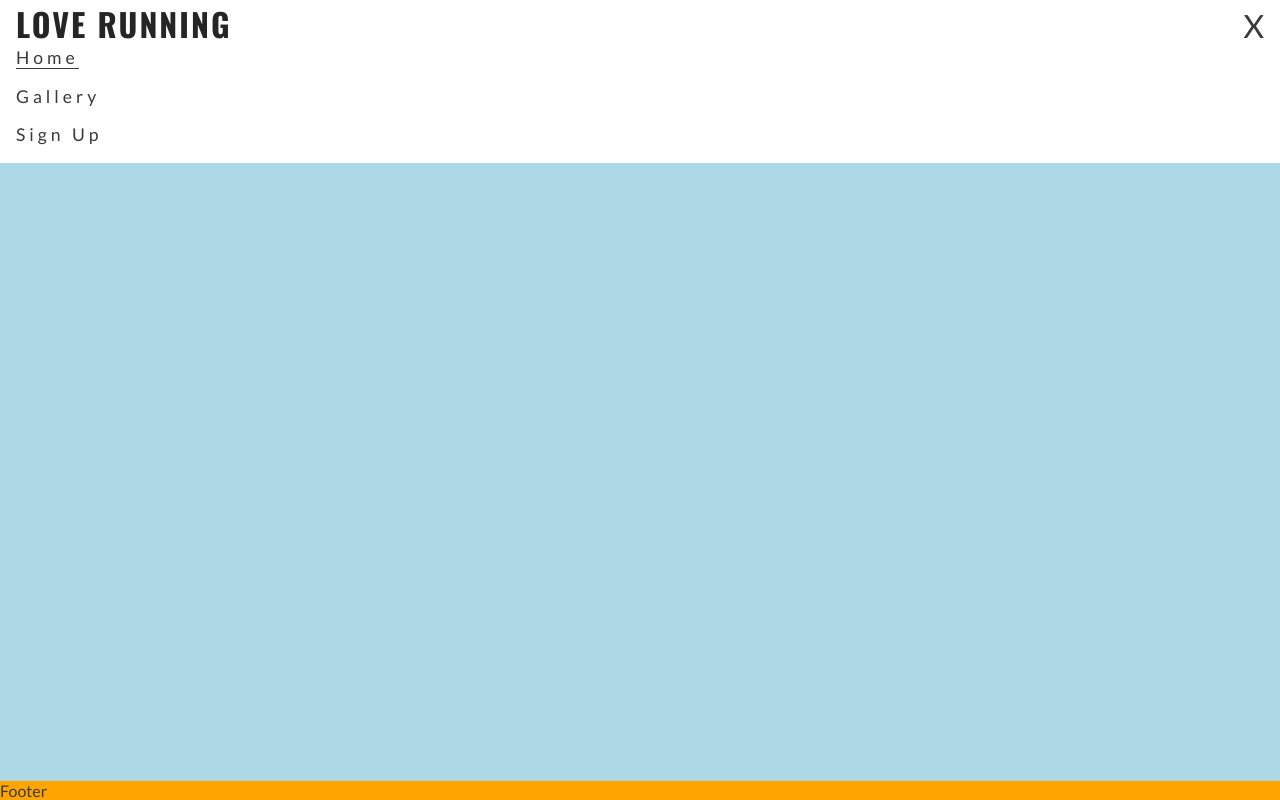
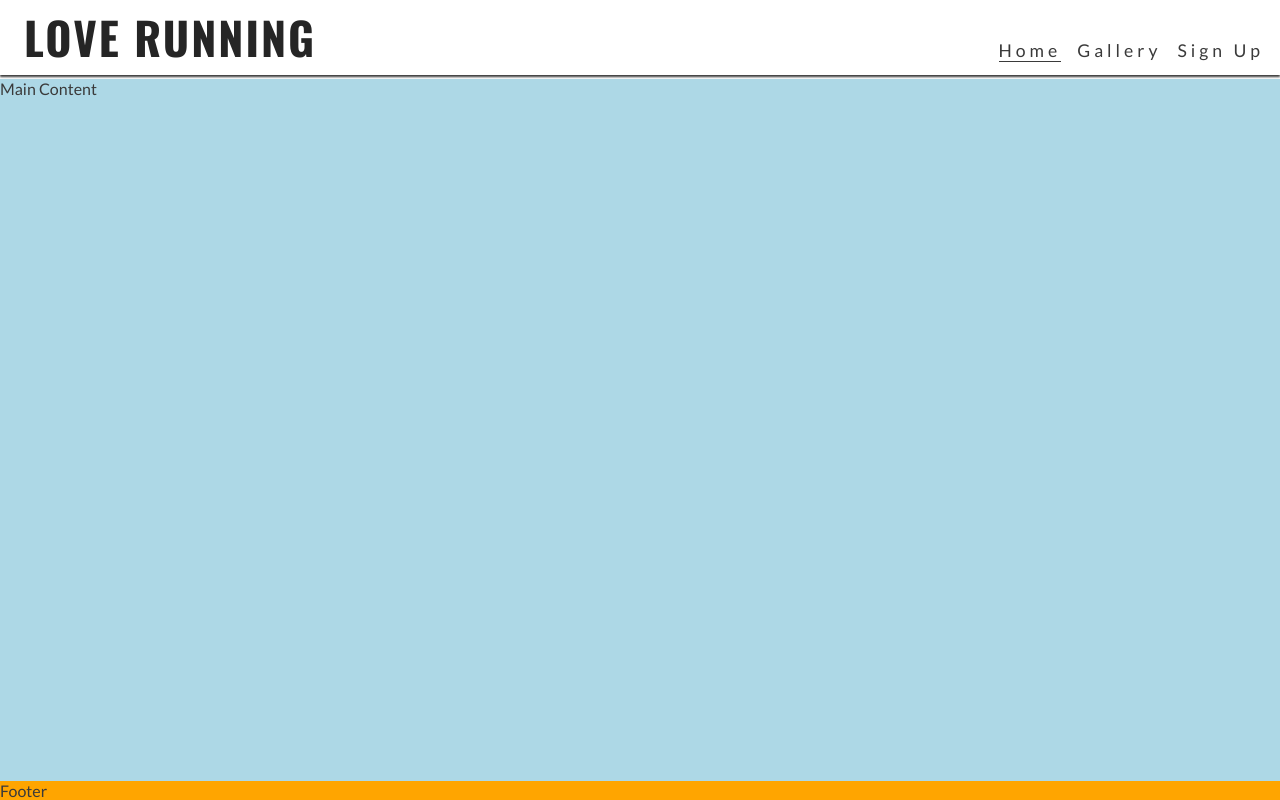
Before and after one commit to FatimahMohamed/love-running, a plain HTML site: page index.html in a window 1280 px wide. Drawn offline with nearby package versions, Linux system fonts and the light colour scheme.

Commit message:
nav bar formatting for tablets and laptops

```diff
--- a/assets/css/style.css
+++ b/assets/css/style.css
@@ -94,3 +94,66 @@ main {
 footer {
     background-color: orange;
 }
+
+/* Media query: tabets and larger (768px and up) */
+@media screen and (min-width: 768px) {
+    nav {
+        display: block;
+        position: relative;
+        box-shadow: none;
+        width: fit-content;
+        padding: 1rem;}
+
+      #menu {
+        display: flex;
+      }
+
+      .nav-toggle-label {
+        display: none;
+      }
+
+      #logo {
+        font-size: 280%;
+        line-height: 75px;
+        margin: 0 0.5rem
+      }
+
+      /*Main content*/
+      main {
+        /* Push main content down to accomodate larger header */
+        margin-top: 79px;
+      }
+    }
+
+    #menu {
+        display: flex;
+        justify-content: space-between;
+        align-items: center;
+        list-style: none;
+    }
+
+    #menu > li {
+        margin-bottom: 0;
+        padding-left: 1rem;
+    }
+
+    nav {
+        position: static;
+        display: block;
+        width: auto;
+        padding: 0;
+        box-shadow: none;
+    }
+
+    #nav-toggle-label {
+        display: none;
+    }
+
+  /* Large devices (laptops and desktops, 992px and up) */
+  @media screen and (min-width: 992px) {
+    #menu a:hover{
+        border-bottom: 1px solid #3a3a3a;
+    }
+
+  }
+}
```
Also changed, not shown: index.html (+1 -1 lines).
